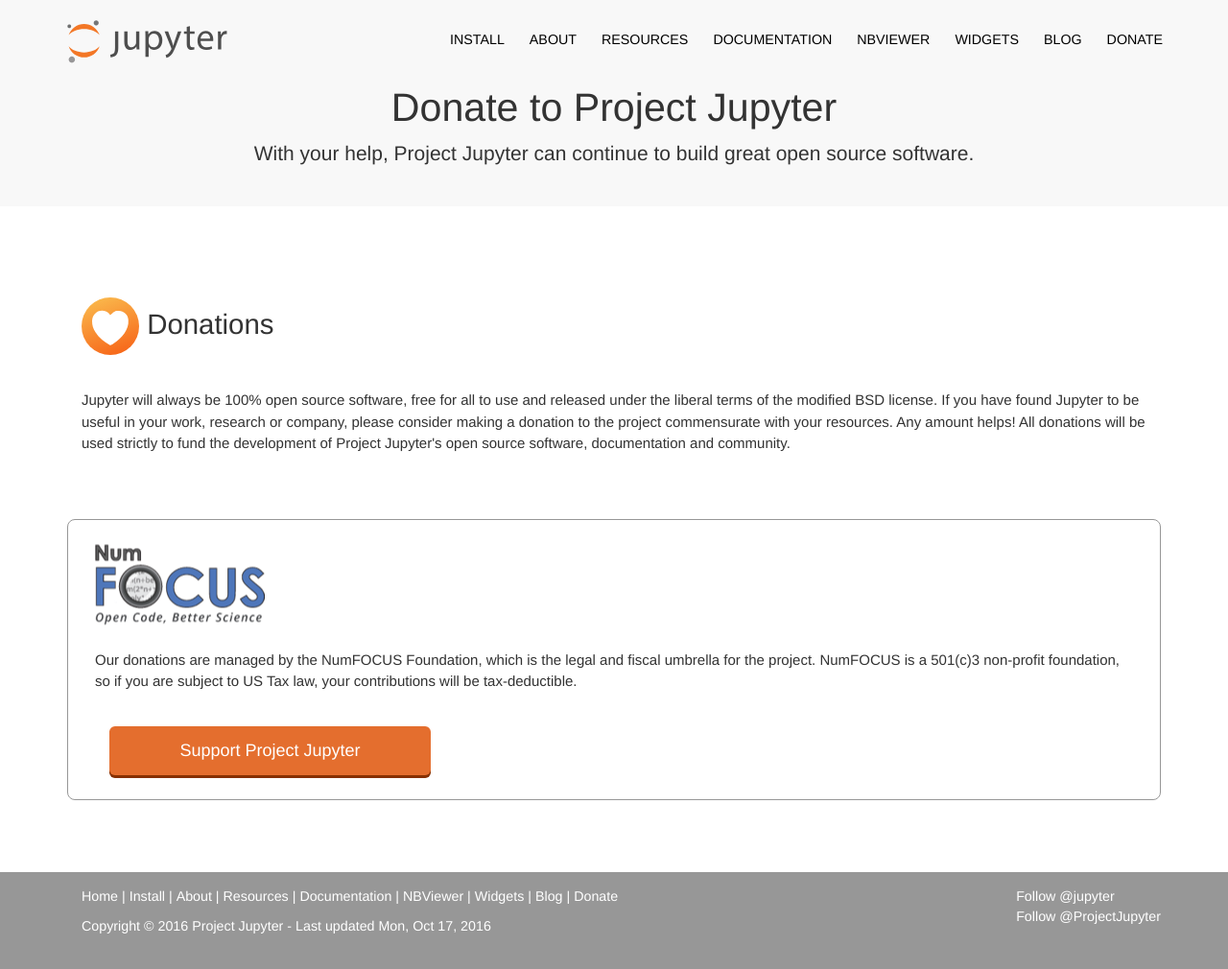
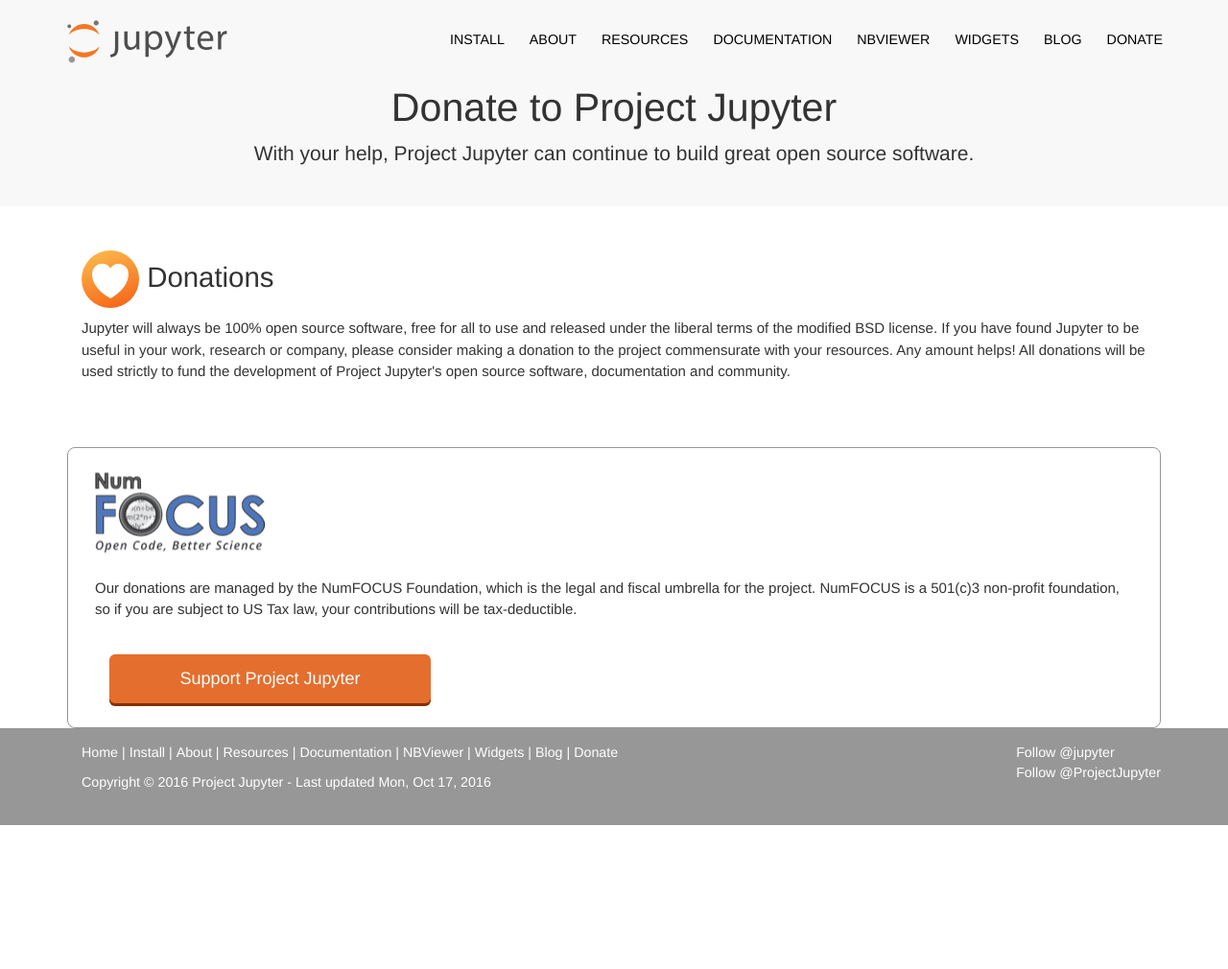
Before and after one commit to jupyter/jupyter.github.io, a Jekyll site: the page built from donate.html, in a window 1280 px wide and 1010 px high. Shown: the whole window at 96% size. Built offline with Jekyll 4.4.1, drawn with Linux system fonts in a browser that asks for light colours; comment, search, counter and statistics services are not loaded.

Commit message:
initial clean up of index.html

```diff
--- a/css/logo-nav.css
+++ b/css/logo-nav.css
@@ -187,10 +187,7 @@
         font-size: 15pt;
     }
 }
-.notebook-features, .architecture, .about-block, .companyuse, .jupyterhub .container {
-    padding-top: 5%;
-    padding-bottom: 5%;
-}
+
 .notebook-features h2{
     font-size: 21px;
     line-height: 1.5;
@@ -254,7 +251,7 @@
     font-size: 19.24px;
     text-align: center;
     padding-top: 40px;
-    padding-bottom: 20px;
+    /*padding-bottom: 20px;*/
 }
 .buttons a{
     background-color: #E46E2E;
@@ -276,11 +273,7 @@
         margin-top: 20px;
     }
 }
-.companyuse ul {
-    text-decoration: none;
-    padding-left: 0px;
-    margin: 0 auto;
-}
+
 .companies h2{
     padding-bottom: 30px;
 }
@@ -326,16 +319,16 @@
     opacity: 1;
 }
 
-.jupyterhub {
+/*.jupyterhub {
     background-color: #FDFDFD;
-}
+}*/
 .jupyterhub .container {
-    border-style: solid;
+    /*border-style: solid;
     border-top-color: #979797;
     border-bottom-color: #979797;
     border-right-style: none;
     border-left-style: none;
-    border-width: thin;
+    border-width: thin;*/
 }
 .featuremiddle {
     margin-top: 40px;
@@ -385,7 +378,7 @@
         width: 60%;
     }
 }
-.architecturedescription p {
+.architecturedescription  {
     padding-top: 26px;
     font-size: 21px;
     line-height: 1.5;
@@ -537,10 +530,6 @@
     }
 }
 @media (min-width: 1200px) {
-    .notebook-features, .companyuse, .jupyterhub .container, .architecture, .install-prompt .content {
-        padding-top:75px;
-        padding-bottom: 75px;
-    }
     .install-prompt .content{
         padding-top: 40px;
         padding-bottom: 40px;
@@ -912,3 +901,23 @@
         padding-top: 10px;
     }
 }
+
+/* new stuff */
+.section-white {
+  padding: 75px 0px;
+  background-color: white;
+}
+
+.section-grey {
+  padding: 75px 0px;
+  background-color: #fafafa;
+  border-top: 1px solid #E0E0E0;
+  border-bottom: 1px solid #E0E0E0;
+
+}
+
+@media (min-width: 1200px) {
+  .section-white, .section-grey {
+    padding: 5% 0%;
+  }
+}
--- a/index.html
+++ b/index.html
@@ -91,7 +91,7 @@
     </div>
 </section>
 <section>
-    <div class="companyuse">
+    <div class="section-white">
         <div class="container">
             <div class="companies">
                 <h2 style="text-align:center;">Currently in use at</h2>
@@ -126,7 +126,7 @@
     </div>
 </section>
 <section>
-    <div class="jupyterhub">
+    <div class="jupyterhub section-grey">
         <div class="container">
             <div class="hubheader">
                 <div class="hublogo col-md-5">
@@ -166,7 +166,7 @@
     </div>
 </section>
 <section>
-    <div class="architecture">
+    <div class="section-white">
         <div class="container">
             <div class="architecturedescription">
                 <h2><img src="assets/architectureicon2.svg" id="arcicon1" alt="icon to represent jupyter architecture"> Jupyter Architecture</h2>
```
